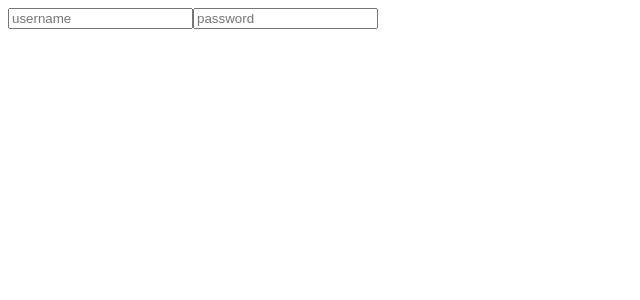
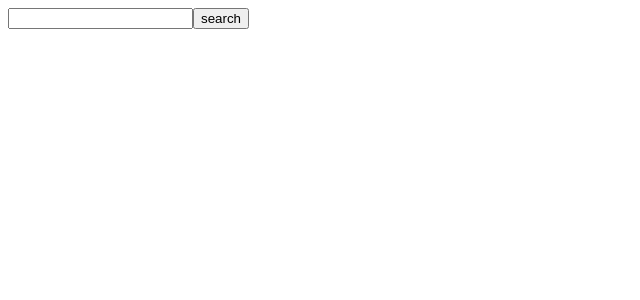
Before and after one commit to DarioCorbinelli/esercizi-react, a React (Create React App) app: page / in a window 1280 px wide. Shown: the top 300 px of the page, without its empty margins (0-640 px from the left). Built offline with nearby package versions, Linux system fonts and the light colour scheme.

Commit message:
custom-hooks-3

```diff
--- a/src/App.js
+++ b/src/App.js
@@ -1,9 +1,9 @@
-import Form from "Form";
+import GithubUser from "GithubUser";
 import React from "react";
 
 class App extends React.Component {
   render() {
-    return <Form />;
+    return <GithubUser user="dariocorbinelli"/>;
   }
 }
 
--- a/src/Form.js
+++ /dev/null
@@ -1,16 +0,0 @@
-import React from "react";
-import useControlledForm from "useControlledForm";
-
-function Form() {
-  const {input, handleInput} = useControlledForm()
-
-  console.log(input)
-  return (
-    <>
-      <input type="text" name="username" placeholder="username" value={input.username} onChange={handleInput}/>
-      <input type="password" name="password" placeholder="password" value={input.password} onChange={handleInput}/>
-    </>
-  );
-}
-
-export default Form;
--- /dev/null
+++ b/src/GithubUser.js
@@ -0,0 +1,28 @@
+import React from "react";
+import { useState } from "react";
+import useFetchUser from "useFetchUser";
+
+function GithubUser({ user }) {
+  const [input, setInput] = useState("")
+  const {username, loading, error, fetchUser} = useFetchUser(user)
+
+  function handleInput(e) {
+    setInput(e.target.value)
+  }
+
+  function searchUser() {
+    fetchUser(input)
+  }
+
+  return (
+    <>
+      <input type="text" value={input} onChange={handleInput}/>
+      <button onClick={searchUser}>search</button>
+      {loading && <h1>loading...</h1>}
+      {error && <h1>{error}</h1>}
+      {username && <h1>{username}</h1>}
+    </>
+  );
+}
+
+export default GithubUser;
--- a/src/useControlledForm.js
+++ /dev/null
@@ -1,19 +0,0 @@
-import { useState } from 'react';
-
-function useControlledForm() {
-  const [input, setInput] = useState({
-    username: "",
-    password: ""
-  })
-
-  function handleInput(e) {
-    setInput(input => ({
-      ...input,
-      [e.target.name]: e.target.value
-    }))
-  }
-
-  return {input, handleInput};
-}
-
-export default useControlledForm;
--- /dev/null
+++ b/src/useFetchUser.js
@@ -0,0 +1,28 @@
+import { useState } from "react";
+
+function useFetchUser(user) {
+  const [username, setUsername] = useState("");
+  const [loading, setLoading] = useState(false);
+  const [error, setError] = useState(null);
+
+  async function fetchUser(username) {
+    try {
+      setLoading(true);
+      const response = await fetch(`https://api.github.com/users/${username}`);
+      if (response.status !== 200) {
+        throw new Error("Qualcosa è andato storto");
+      }
+
+      const json = await response.json();
+      setLoading(false);
+      setUsername(json.login);
+    } catch (err) {
+      setError(err.message);
+      setLoading(false);
+    }
+  }
+
+  return {username, loading, error, fetchUser};
+}
+
+export default useFetchUser;
```
